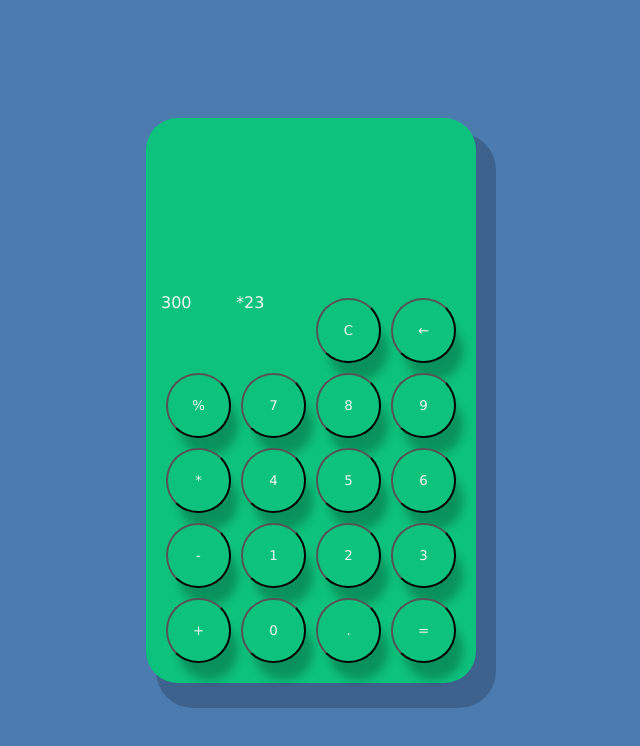
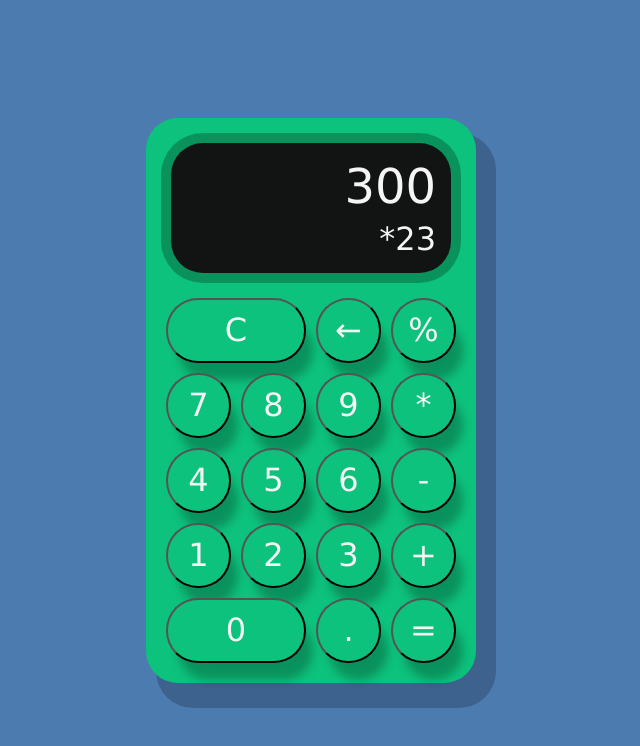
Before and after one commit to 20401/calculadora, a plain HTML site: page index.html in a window 1280 px wide. Shown: the whole page, without its empty margins (329-969 px from the left). Drawn offline with Linux system fonts and the light colour scheme.

Commit message:
finalizacion de la calculadora en html y css3

```diff
--- a/index.html
+++ b/index.html
@@ -9,31 +9,33 @@
     <link rel="stylesheet" href="style.css">
 </head>
 
-<body >
-<!--para la rama head <h1>LA CALCULADORA ES EL INICO DE LA PROGRAMACION</h1>-->
+<body>
+    <!--para la rama head <h1>LA CALCULADORA ES EL INICO DE LA PROGRAMACION</h1>-->
     <div class="container">
-        <div class= "calculadora">
-            <div class="display"></div>
-            <div id="valor-ant">300</div>
-            <div id="valor-act">*23</div>
-            <button class= "col-2">C</button>
+        <div class="calculadora">
+            <div class="display">
+                <div id="valor-ant">300</div>
+                <div id="valor-act">*23</div>
+            </div>
+
+            <button class="col-2">C</button>
             <button>&larr;</button>
-            <button class= "operador">%</button>
-            <button class= "numero">7</button>
-            <button class= "numero">8</button>
+            <button class="operador">%</button>
+            <button class="numero">7</button>
+            <button class="numero">8</button>
             <button class="numero">9</button>
-            <button class= "operador">*</button>
-            <button class= "numero">4</button>
-            <button class= "numero">5</button>
-            <button class= "numero">6</button>
-            <button class= "operador">-</button>
-            <button class= "numero">1</button>
-            <button class= "numero">2</button>
-            <button class= "numero">3</button>
-            <button class= "operador">+</button>
-            <button class= "numero" "col-2">0</button>
-            <button class= "numero">.</button>
-            <button class= "operador">=</button>
+            <button class="operador">*</button>
+            <button class="numero">4</button>
+            <button class="numero">5</button>
+            <button class="numero">6</button>
+            <button class="operador">-</button>
+            <button class="numero">1</button>
+            <button class="numero">2</button>
+            <button class="numero">3</button>
+            <button class="operador">+</button>
+            <button class="numero col-2">0</button>
+            <button class="numero">.</button>
+            <button class="operador">=</button>
 
         </div>
     </div>
--- a/style.css
+++ b/style.css
@@ -34,7 +34,7 @@ button {
     cursor       : pointer;
     margin       : 5px;
     border-radius: 32px;
-    font-size    : 1, 5em;
+    font-size    : 2em;
     background   : rgb(13, 194, 124);
     box-shadow   : 10px 20px 10px -3px #00000040;
 }
@@ -43,8 +43,33 @@ button:active {
     background-color: rgb(34, 51, 45);
 }
 
-.display {
+/*ampliacion de botones mas grandes como el 0 y el C*/
+.col-2{
+    grid-column: span 2;
+}
+.display
+{
     grid-column: 1 / -1;
     padding    : 15px;
     display: flex;
+    margin: 10px 10px 20px 10px;
+    flex-direction: column;
+    background-color: rgb(18, 19, 19);
+    align-items:flex-end;
+    border-radius: 32px;
+    text-align: right;
+    justify-content: space-between;
+    word-break: keep-all;
+    box-shadow: 0px 0px 0px 10px #00000040;
+
 }
+
+/*ampliacion resultados para una mejor vision */
+
+#valor-act{
+    font-size: 2em;
+
+}
+#valor-ant{
+    font-size: 3em;
+}
```
